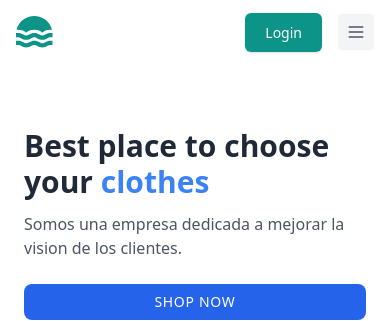
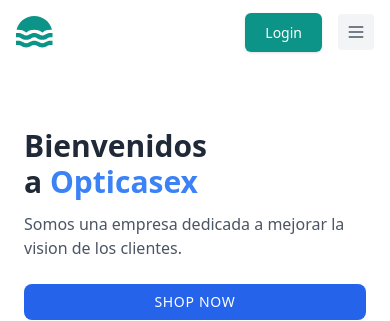
Before and after one commit to Blockblocked/Web-gafas, a Django app: page /MasInfo in a window 390 px wide. Shown: the top 321 px of the page. Run offline with Django 5.2, Linux system fonts and the light colour scheme; some libraries are stand-ins or nearby versions.

Commit message:
Cambio sornero

```diff
--- a/Opticatec/principal/templates/vistas/MasInfo.html
+++ b/Opticatec/principal/templates/vistas/MasInfo.html
@@ -11,7 +11,7 @@
         <div class="items-center lg:flex">
             <div class="w-full lg:w-1/2">
                 <div class="lg:max-w-lg">
-                    <h1 class="text-3xl font-semibold text-gray-800 dark:text-white lg:text-4xl">Best place to choose <br> your <span class="text-blue-500 ">clothes</span></h1>
+                    <h1 class="text-3xl font-semibold text-gray-800 dark:text-white lg:text-4xl">Bienvenidos<br> a <span class="text-blue-500 ">Opticasex</span></h1>
 
                     <p class="mt-3 text-gray-600 dark:text-gray-400">Somos una empresa dedicada a mejorar la vision de los clientes.</p>
 
```
